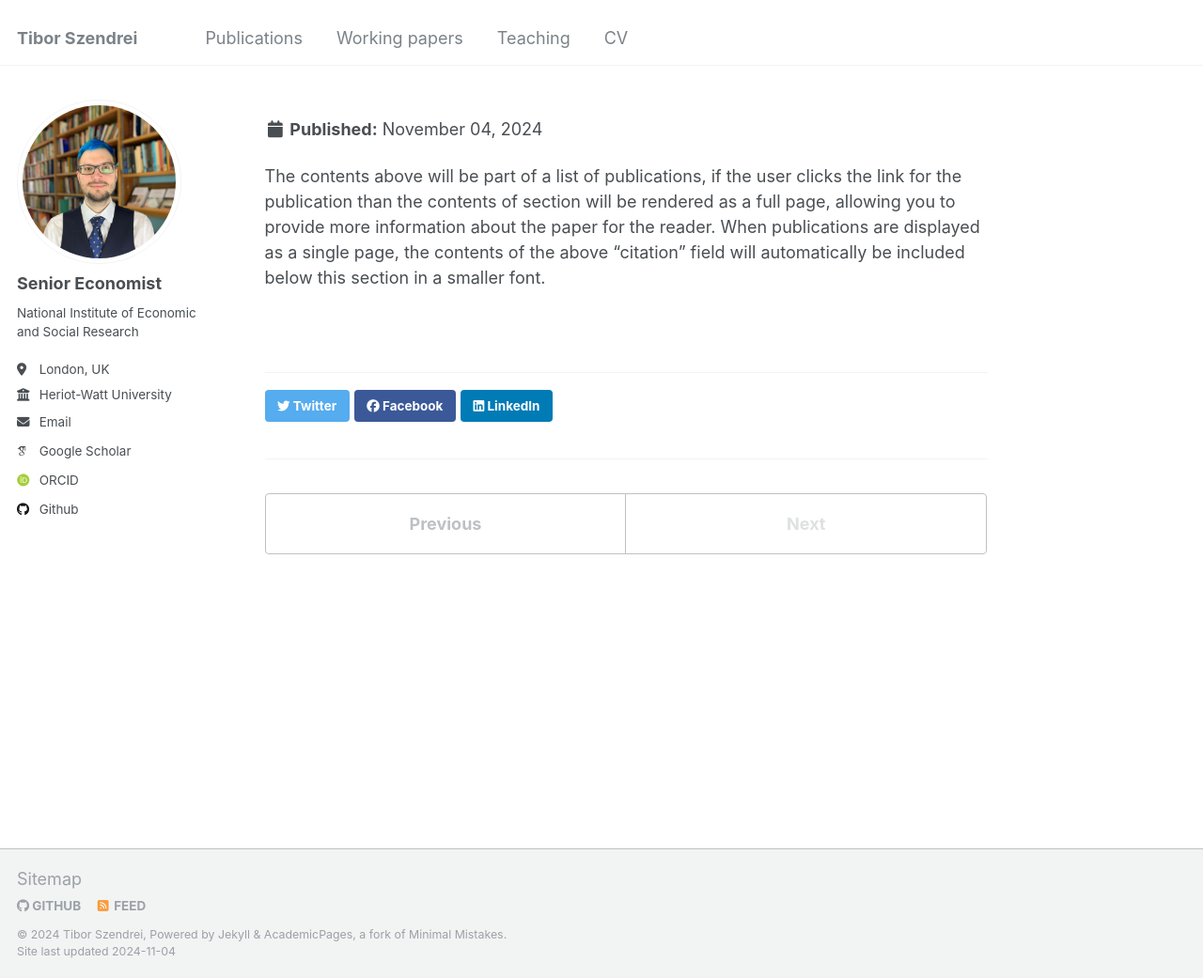
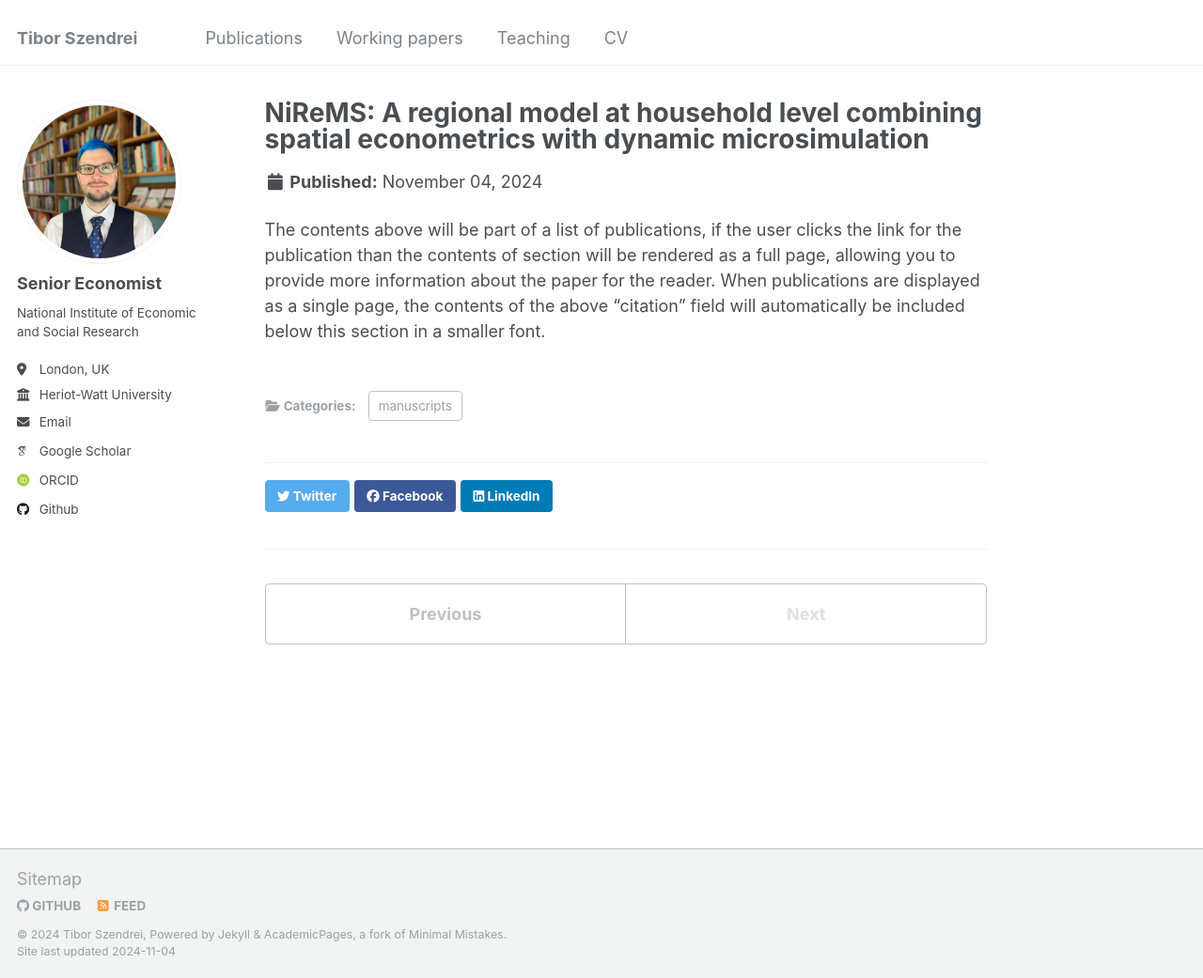
Before and after one commit to econometibi/econometibi.github.io, a Jekyll site: the page built from _publications/Nirems.md, in a window 1280 px wide and 1041 px high. Shown: the whole window at 94% size. Built offline with Jekyll 4.4.1, drawn with Linux system fonts in a browser that asks for light colours; some web fonts are replaced; part of the change alters nothing that is shown.

Commit message:
Update Nirems.md

```diff
--- a/_publications/Nirems.md
+++ b/_publications/Nirems.md
@@ -1,5 +1,5 @@
 ---
-title: "["NiReMS: A regional model at household level combining spatial econometrics with dynamic microsimulation"](https://doi.org/10.1080/17421772.2024.2333978)"
+title: "NiReMS: A regional model at household level combining spatial econometrics with dynamic microsimulation"
 collection: publications
 category: manuscripts
 ---
```
